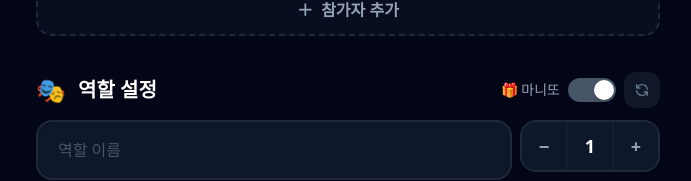
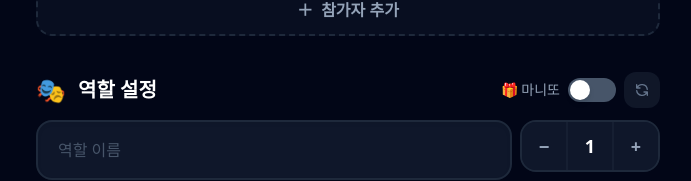
Before and after one commit to SanGyuk-Raccoon/role-assigner, a Next.js app: page /role-assigner/ in a window 1280 px wide. Shown: the part 524-705 px from the top of the page, without its empty margins (292-983 px from the left). Built offline with nearby package versions, Linux system fonts and the light colour scheme.

Commit message:
fix: align manito toggle thumb

```diff
--- a/src/app/page.tsx
+++ b/src/app/page.tsx
@@ -1221,8 +1221,8 @@ export default function RoleAssigner() {
                     mode === 'manito' ? 'bg-gradient-to-r from-pink-500 to-purple-500' : 'bg-slate-600'
                   }`} aria-hidden="true">
                     <span
-                      className={`absolute top-0.5 h-5 w-5 rounded-full bg-white shadow-md transition-transform ${
-                        mode === 'manito' ? 'translate-x-6' : 'translate-x-0.5'
+                      className={`absolute left-0.5 top-0.5 h-5 w-5 rounded-full bg-white shadow-md transition-transform ${
+                        mode === 'manito' ? 'translate-x-6' : 'translate-x-0'
                       }`}
                     />
                   </span>
```
Also changed, not shown: 1 other file (tests, documents, lock files or other folders).
